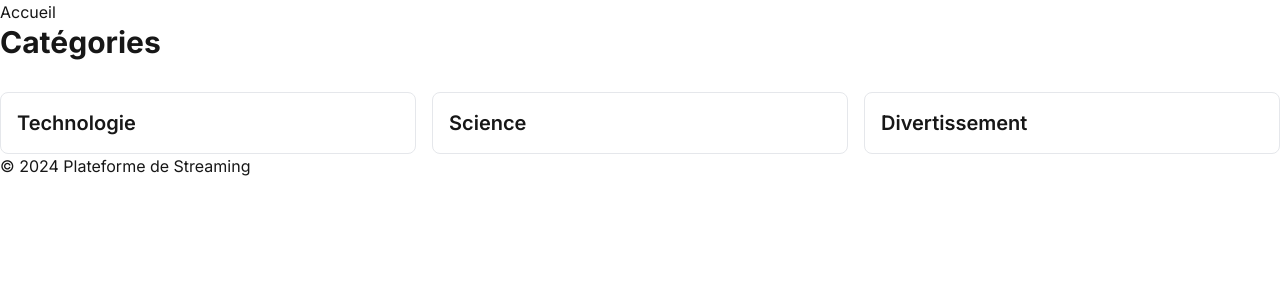
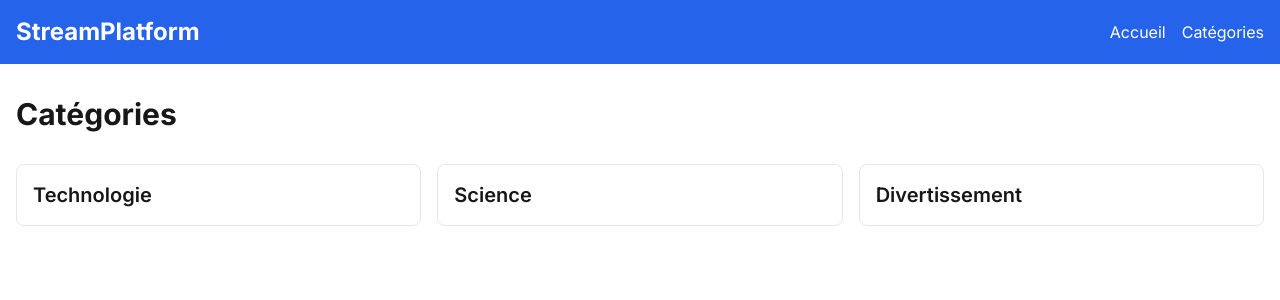
Before and after one commit to ShHaWkK/NextJS, a Next.js app in the folder streaming-platform/: page /categories in a window 1280 px wide. Shown: the top 300 px of the page. Built offline with nearby package versions, Linux system fonts and the light colour scheme.

Commit message:
Update layouts, page

```diff
--- a/streaming-platform/app/layout.tsx
+++ b/streaming-platform/app/layout.tsx
@@ -1,12 +1,12 @@
 import type { Metadata } from 'next'
 import { Inter } from 'next/font/google'
 import './styles/globals.css'
-
+import Header from './components/Header'
 
 const inter = Inter({ subsets: ['latin'] })
 
 export const metadata: Metadata = {
-  title: 'Plateforme de Streaming',
+  title: 'StreamPlatform',
   description: 'Plateforme de streaming vidéo personnalisée',
 }
 
@@ -18,15 +18,10 @@ export default function RootLayout({
   return (
     <html lang="fr">
       <body className={inter.className}>
-        <header>
-          <nav>
-            <a href="/">Accueil</a>
-          </nav>
-        </header>
-        <main>{children}</main>
-        <footer>
-          <p>&copy; 2024 Plateforme de Streaming</p>
-        </footer>
+        <Header />
+        <main className="container mx-auto px-4 py-8">
+          {children}
+        </main>
       </body>
     </html>
   )
--- a/streaming-platform/app/page.tsx
+++ b/streaming-platform/app/page.tsx
@@ -12,8 +12,8 @@ export default async function Home() {
   const videos = await getVideos()
 
   return (
-    <div className="container mx-auto px-4">
-      <h1 className="text-3xl font-bold my-8">Bienvenue sur notre plateforme de streaming</h1>
+    <div>
+      <h1 className="text-3xl font-bold mb-8">Vidéos populaires</h1>
       <VideoList videos={videos} />
     </div>
   )
```
